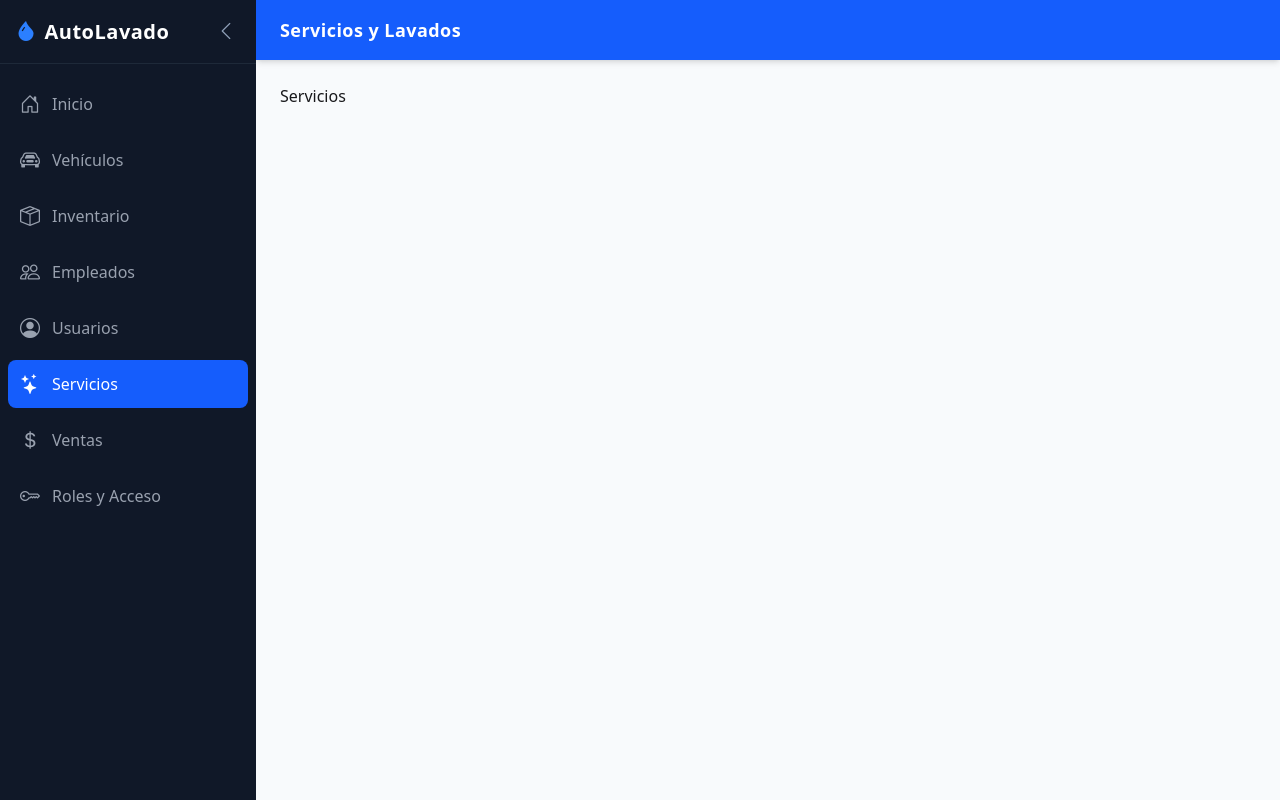
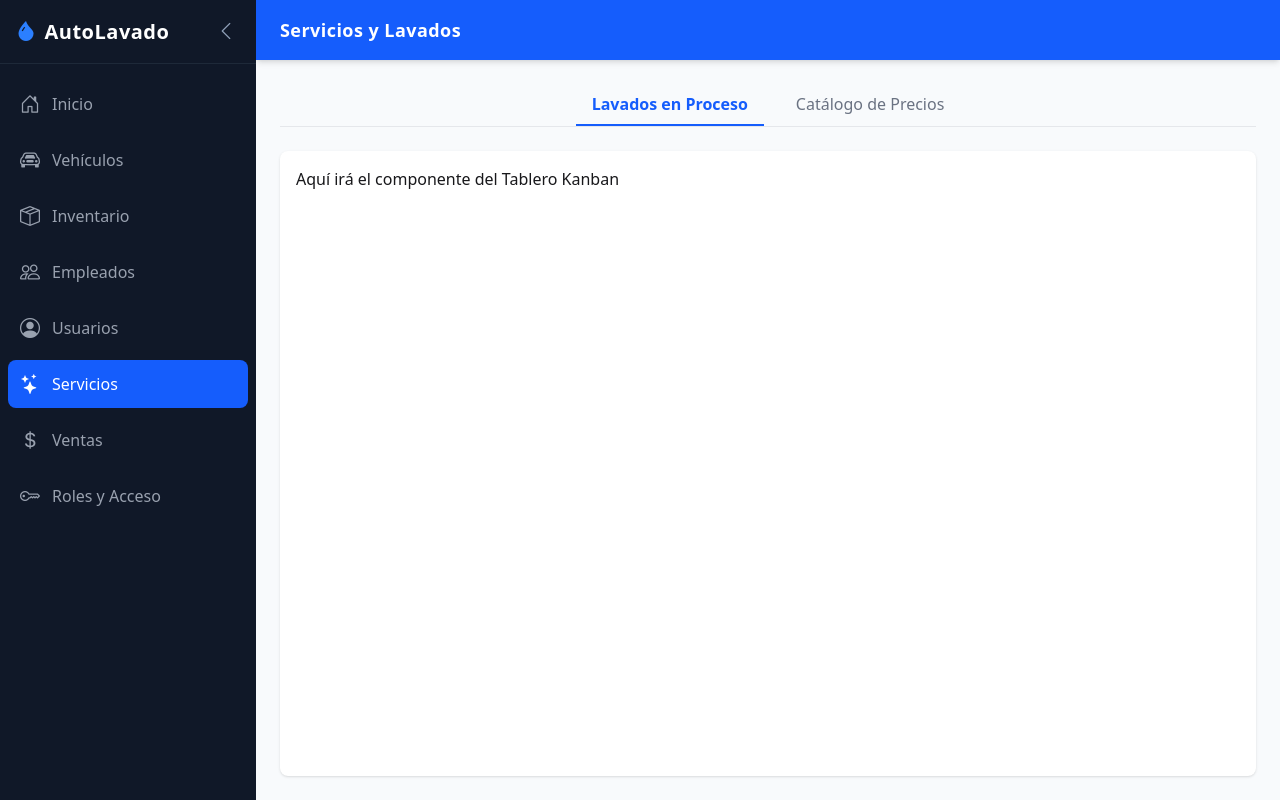
Before and after one commit to thewolf160/AquaGlossPro-Frontend, a React (Vite) app: page /services in a window 1280 px wide. Built offline with nearby package versions, Linux system fonts and the light colour scheme.

Commit message:
Separacion de services inicial

```diff
--- a/src/pages/Services.tsx
+++ b/src/pages/Services.tsx
@@ -1,9 +1,45 @@
-function Services () {
-    return(
-        <>
-            <h1>Servicios</h1>
-        </>
-    )
+import { useState } from "react";
+
+
+export default function Services() {
+
+  const [activeTab, setActiveTab] = useState<"kanban" | "catalog">("kanban");
+
+  return (
+    <div className="flex flex-col h-full">
+
+      <div className="flex gap-4 border-b border-gray-200 mb-6 justify-center">
+        <button
+          onClick={() => setActiveTab("kanban")}
+          className={`py-2 px-4 border-b-2 transition-colors ${
+            activeTab === "kanban"
+              ? "border-blue-600 text-blue-600 font-bold" // Estilo Activo
+              : "border-transparent text-gray-500 hover:text-gray-700" // Estilo Inactivo
+          }`}
+        >
+          Lavados en Proceso
+        </button>
+
+        <button
+          onClick={() => setActiveTab("catalog")}
+          className={`py-2 px-4 border-b-2 transition-colors ${
+            activeTab === "catalog"
+              ? "border-blue-600 text-blue-600 font-bold"
+              : "border-transparent text-gray-500 hover:text-gray-700"
+          }`}
+        >
+          Catálogo de Precios
+        </button>
+      </div>
+
+      <div className="flex-1 bg-white rounded-lg shadow p-4">
+        {activeTab === "kanban" ? (
+          <div>Aquí irá el componente del Tablero Kanban</div>
+        ) : (
+          <div>Aquí irá la tabla de precios y configuración</div>
+        )}
+      </div>
+
+    </div>
+  );
 }
-
-export default Services;
```
